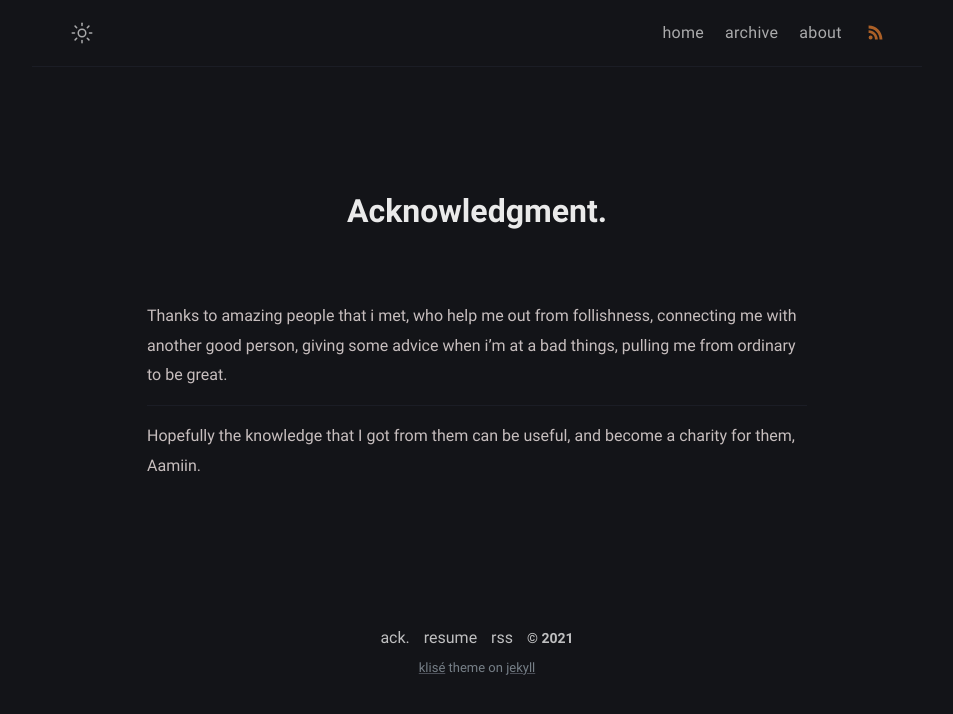
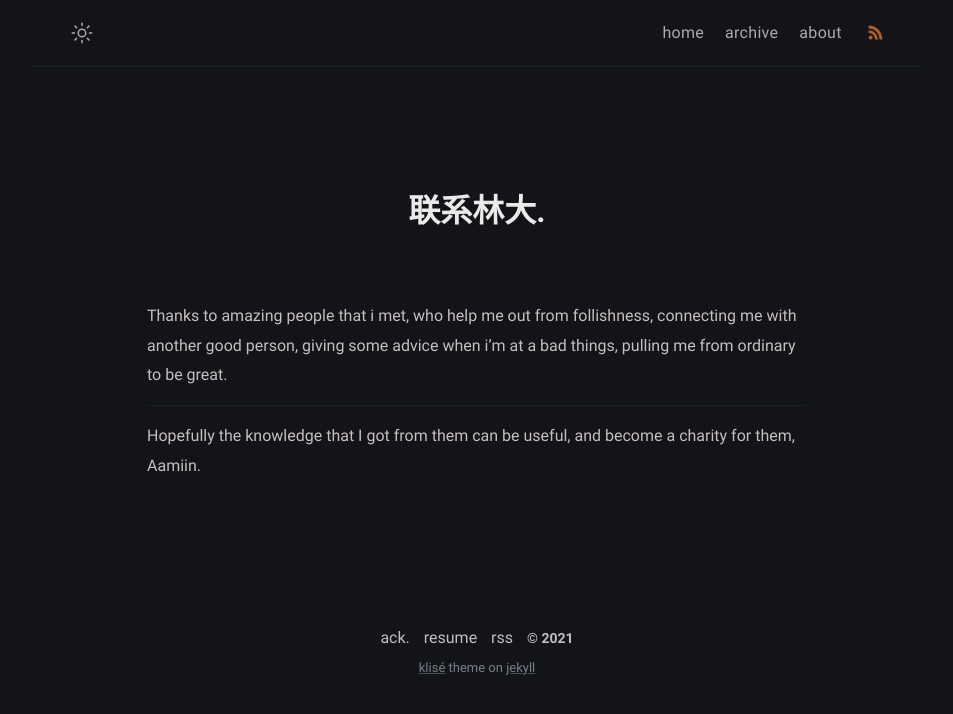
Before and after one commit to piharpi/jekyll-klise, a Jekyll site: the page built from thanks.md, in a window 1280 px wide. Shown: the top 714 px of the page, without its empty margins (163-1116 px from the left). Built offline with Jekyll 4.4.1, drawn with Linux system fonts in a browser that asks for light colours.

Commit message:
Update thanks.md

```diff
--- a/thanks.md
+++ b/thanks.md
@@ -1,5 +1,5 @@
 ---
-title: Acknowledgment
+title: 联系林大
 permalink: /thanks/
 layout: page
 excerpt: Thanks to amazing people that i met, who help me out from follishness, connecting me with another good person, giving some advice when i'm at a bad things, pulling me from ordinary to be great.
```
